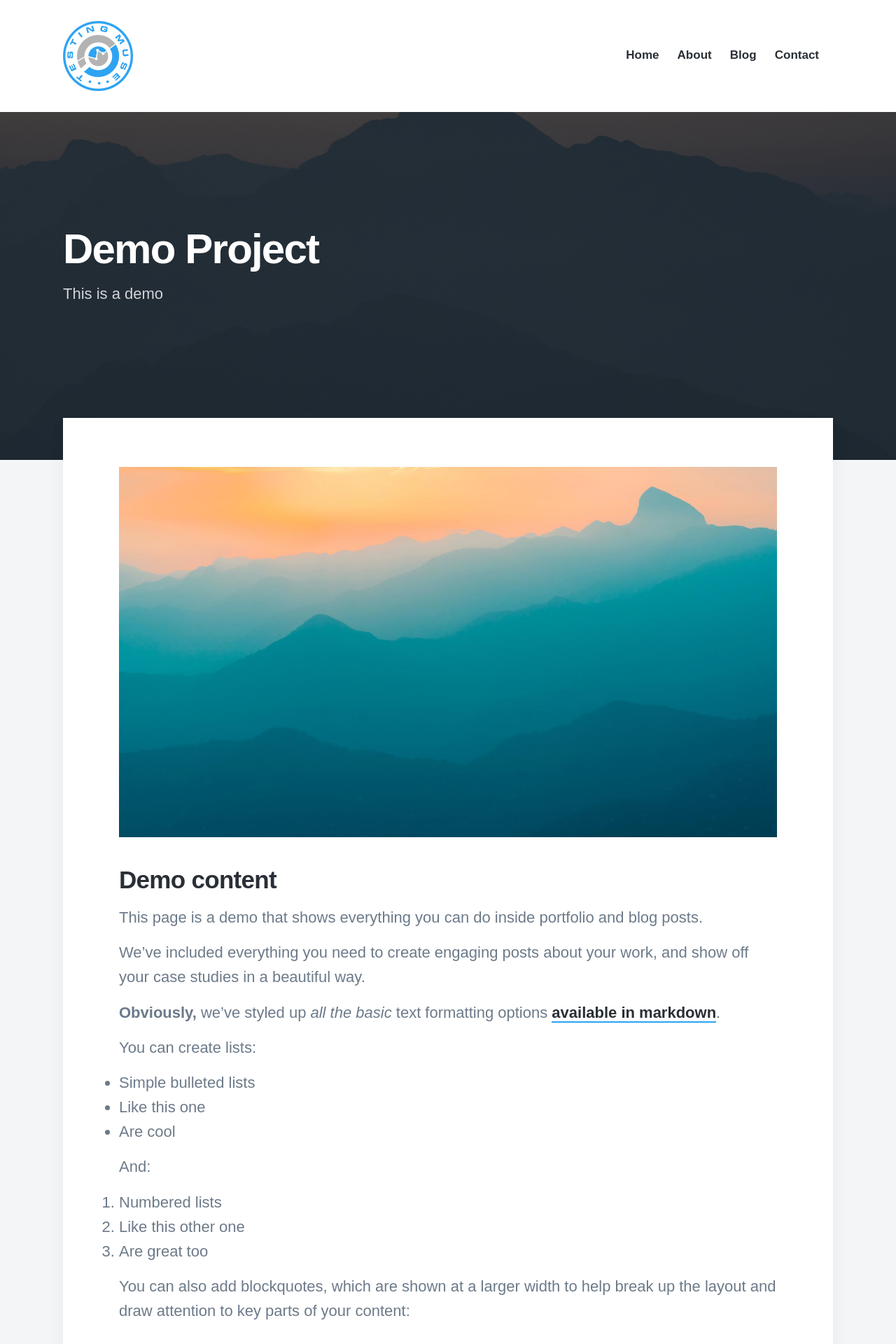
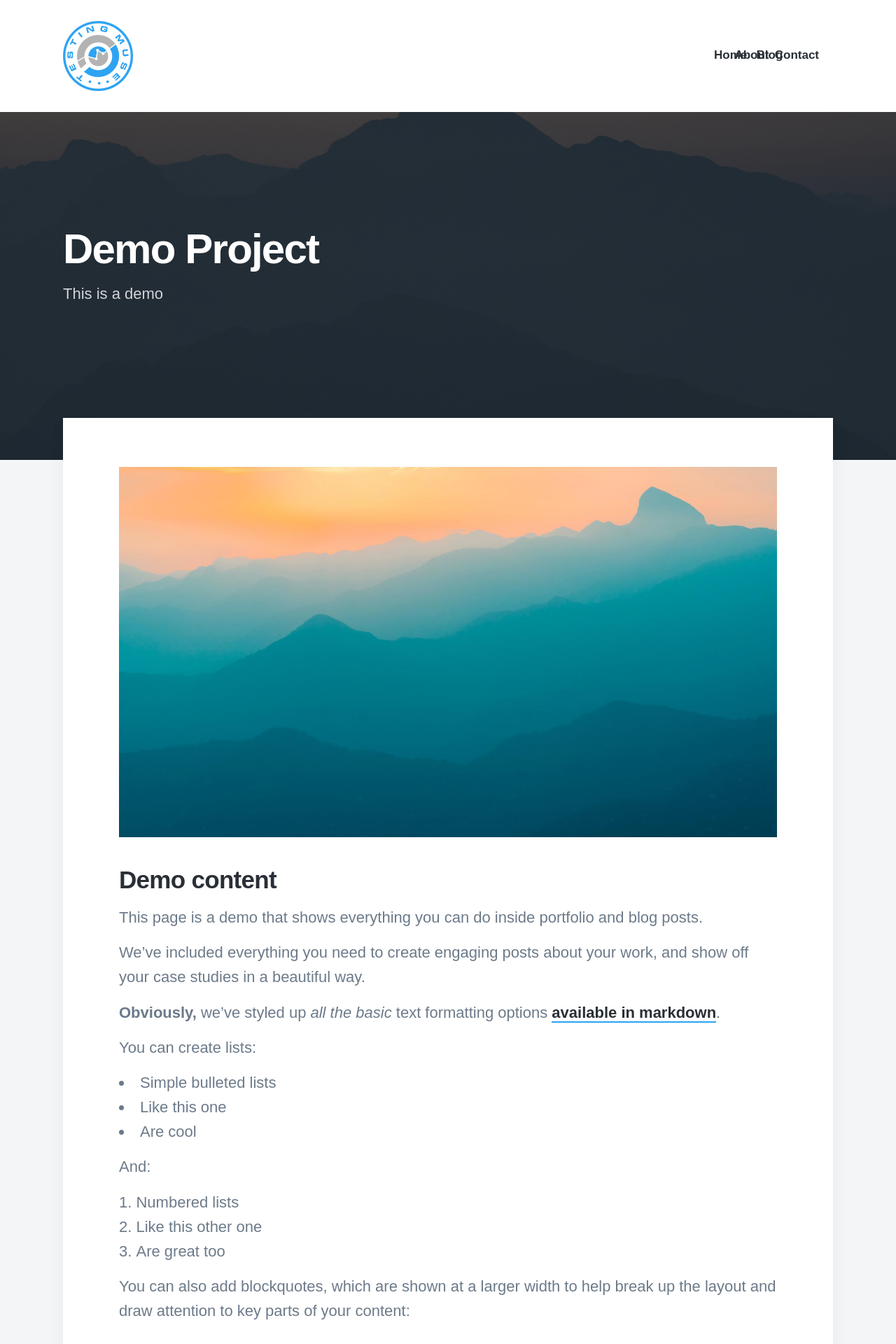
Before and after one commit to TheTestingMuse/thetestingmuse.github.io, a Jekyll site: the page built from _projects/2018-06-30-demo-project.md, in a window 1280 px wide. Shown: the top 1920 px of the page at 70% size. Built offline with Jekyll 4.4.1, drawn with Linux system fonts in a browser that asks for light colours; nearby versions of some CDN libraries; some web fonts are replaced.

Commit message:
Blog post tweaks

```diff
--- a/_sass/_basic.scss
+++ b/_sass/_basic.scss
@@ -153,7 +153,9 @@ p, ul, ol {
 }
 
 ul, ol {
-	list-style-position: outside;
+	list-style-position: inside;
+	padding-left: 2em;
+	text-indent: -2em;
 }
 
 blockquote {
```
